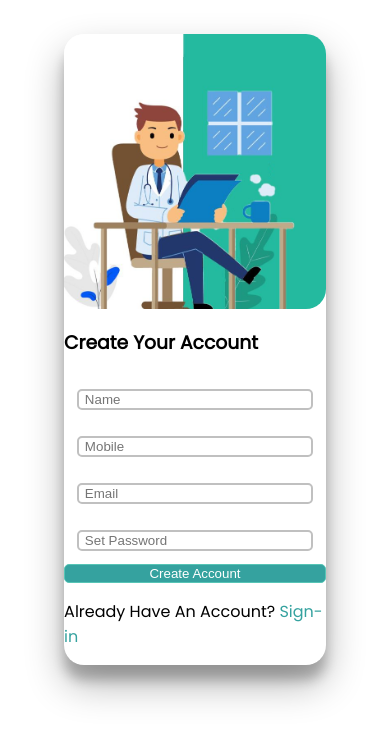
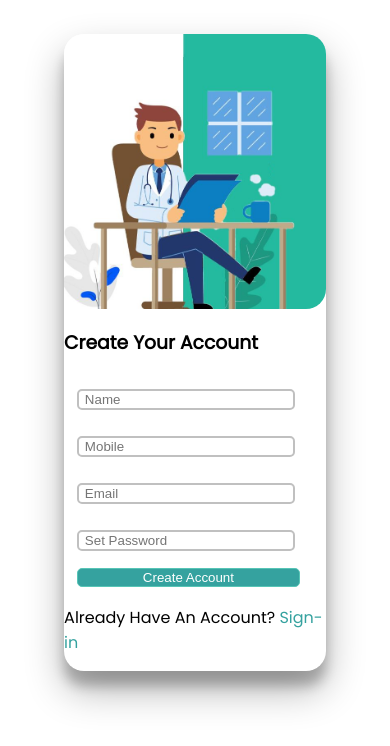
Before and after one commit to Atenamus/CodeDawg_Project_1, a plain HTML site: page signup/signup.html in a window 390 px wide. Drawn offline with Linux system fonts and the light colour scheme; files that its build step writes are made by us from their sources.

Commit message:
Add files via upload
added divs to inputs in sign in and sign up files

```diff
--- a/signin/signin.css
+++ b/signin/signin.css
@@ -17,20 +17,22 @@ img {
 #signin_div {
   margin-top: 15%;
   display: flex;
-  gap: 5%;
+  gap: 10%;
   flex-direction: column;
   margin-left: 20%;
   font-family: "Libre Baskerville", serif;
   font-family: "Poppins", sans-serif;
 }
 input {
-  height: 10%;
+  height: 130%;
+  width: 100%;
   border-radius: 5px;
   border: 2px solid silver;
 }
 
 #signin {
-  height: 10%;
+  height: 135%;
+  width: 102%;
   border-radius: 5px;
   background-color: #35a29f;
   color: white;
@@ -50,6 +52,14 @@ a:hover {
 #signin:hover {
   background-color: #068fff;
 }
+.name_div,
+.number_div,
+.email_div,
+.password_div,
+.button_div {
+  margin: 0% 0%;
+  padding: 0% 0%;
+}
 @media (max-width: 840px) {
   #grand_div {
     display: flex;
@@ -63,6 +73,11 @@ a:hover {
     margin: auto;
   }
   input {
+    width: 80%;
     margin: 5%;
+    margin-left: 0%;
+  }
+  #signin {
+    width: 85%;
   }
 }
--- a/signup/signup.css
+++ b/signup/signup.css
@@ -1,4 +1,5 @@
 #grand_div {
+  height: fit-content;
   display: grid;
   grid-template-columns: repeat(2, 1fr);
   border-radius: 20px;
@@ -17,20 +18,22 @@ img {
 #signup_div {
   margin-top: 15%;
   display: flex;
-  gap: 5%;
+  justify-content: space-between;
   flex-direction: column;
   margin-left: 20%;
   font-family: "Libre Baskerville", serif;
   font-family: "Poppins", sans-serif;
 }
 input {
-  height: 10%;
+  height: 110%;
+  width: 100%;
   border-radius: 5px;
   border: 2px solid silver;
 }
 
 #signup {
-  height: 10%;
+  height: 130%;
+  width: 102%;
   border-radius: 5px;
   background-color: #35a29f;
   color: white;
@@ -43,21 +46,13 @@ a {
 p {
   align-self: center;
 }
-a:hover {
-  color: #068fff;
-  text-decoration: underline;
-}
-#signup:hover {
-  background-color: #068fff;
-}
-
 @media (max-width: 1063px) {
   #grand_div {
     display: flex;
     flex-direction: column-reverse;
   }
   img {
-    height: 100%;
+    height: 10%;
   }
   #signup_div {
     height: fit-content;
@@ -65,5 +60,26 @@ a:hover {
   }
   input {
     margin: 5%;
+    width: 80%;
+  }
+  #signup {
+    width: 85%;
+    margin-left: 5%;
   }
 }
+a:hover {
+  color: #068fff;
+  text-decoration: underline;
+}
+#signup:hover {
+  background-color: #068fff;
+  border: 1px solid #068fff;
+}
+.name_div,
+.number_div,
+.email_div,
+.password_div,
+.button_div {
+  margin: 0% 0%;
+  padding: 0% 0%;
+}
--- a/signup/signup.html
+++ b/signup/signup.html
@@ -17,11 +17,21 @@
     <div id="grand_div">
       <div id="signup_div">
         <h3>Create Your Account</h3>
-        <input type="text" placeholder=" Name" id="name" />
-        <input type="number" placeholder=" Mobile" id="mobile" />
-        <input type="text" placeholder=" Email" id="email" />
-        <input type="password" placeholder=" Set Password" id="password" />
-        <button id="signup">Create Account</button>
+        <div class="name_div">
+          <input type="text" placeholder=" Name" id="name" />
+        </div>
+        <div class="number_div">
+          <input type="number" placeholder=" Mobile" id="mobile" />
+        </div>
+        <div class="email_div">
+          <input type="text" placeholder=" Email" id="email" />
+        </div>
+        <div class="password_div">
+          <input type="password" placeholder=" Set Password" id="password" />
+        </div>
+        <div class="button_div">
+          <button id="signup">Create Account</button>
+        </div>
         <p>
           Already Have An Account?<span
             ><a href="../signin/signin.html" target="_blank"> Sign-in</a></span
```
Also changed, not shown: signin/signin.html (+9 -3 lines).
